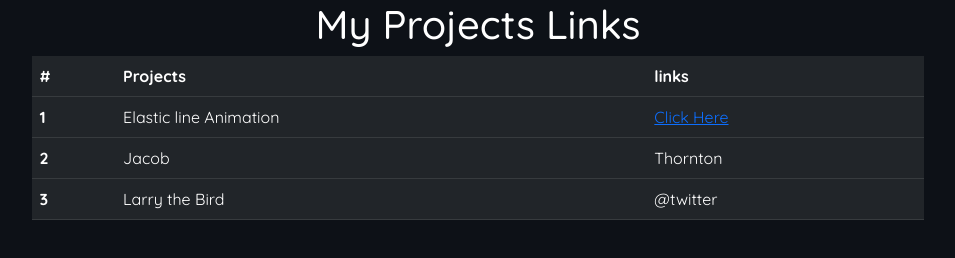
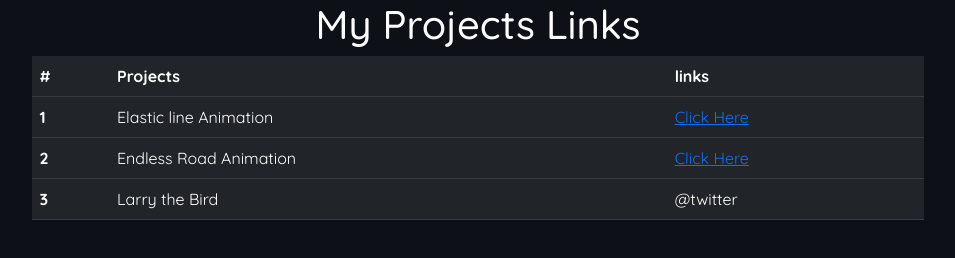
Before and after one commit to officialprinceverma/Css-Animation, a plain HTML site: page index.html in a window 1280 px wide. Shown: the whole page, without its empty margins (162-1117 px from the left). Drawn offline with nearby package versions, Linux system fonts and the light colour scheme.

Commit message:
Update index.html

```diff
--- a/index.html
+++ b/index.html
@@ -43,8 +43,8 @@
                                 </tr>
                                 <tr>
                                     <th scope="row">2</th>
-                                    <td>Jacob</td>
-                                    <td>Thornton</td>
+                                    <td>Endless Road Animation</td>
+                                    <td><a href="https://officialprinceverma.github.io/Css-Animation/project2/" target="_blank">Click Here</a></td>
 
                                 </tr>
                                 <tr>
```
